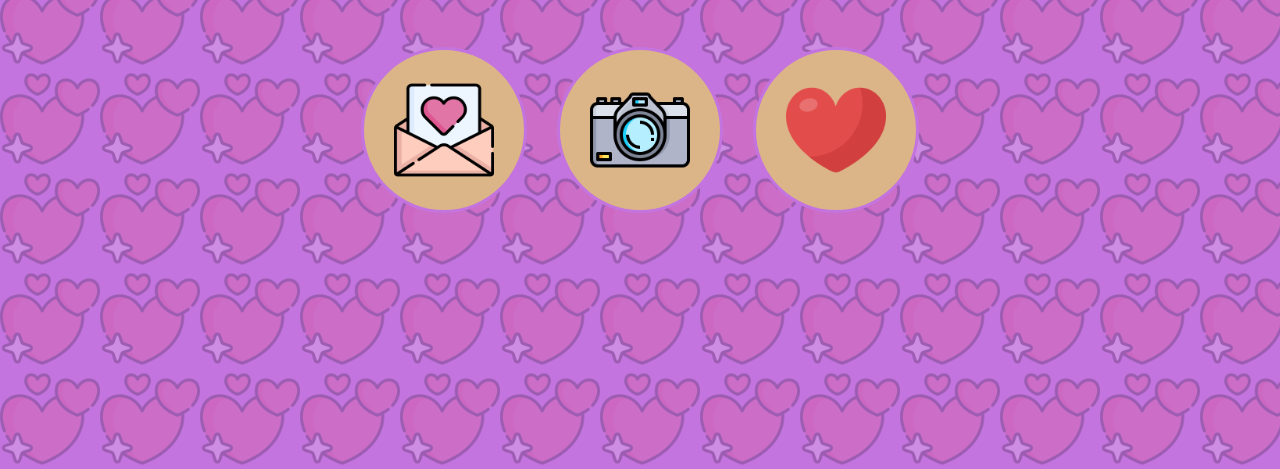
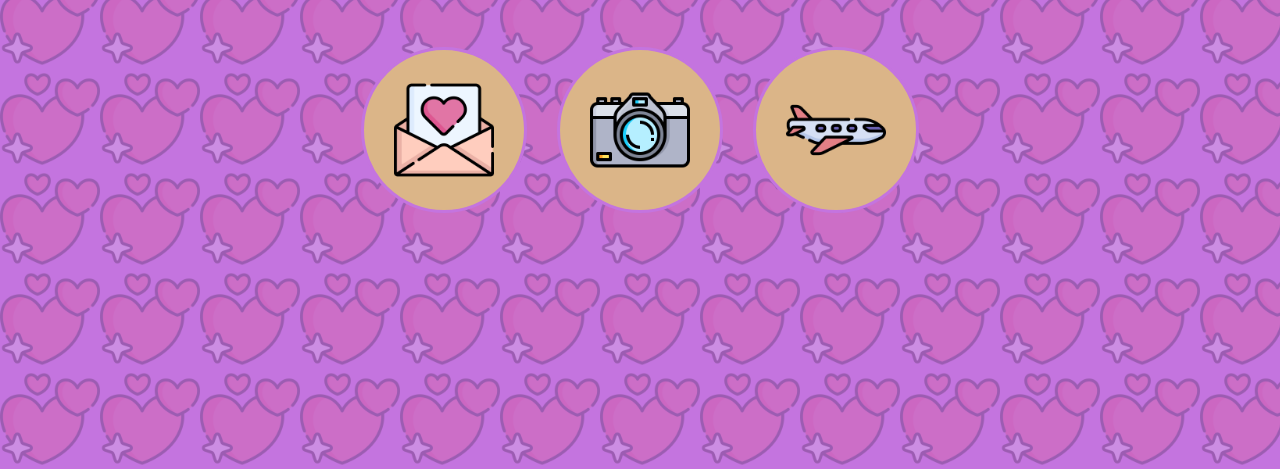
Before and after one commit to cgm000000/cgm000000.github.io, a plain HTML site: page inicio.html in a window 1280 px wide. Shown: the part 331-800 px from the top of the page. Drawn offline with Linux system fonts and the light colour scheme.

Commit message:
Add files via upload

```diff
--- a/inicio.html
+++ b/inicio.html
@@ -90,9 +90,11 @@
                 <div class="circle"><img style="width: 100px ;height: 100px;" src="imagenes/camara-reflex-digital.png" alt="Otros"></div>
             </div>
         </a>
-        <div class="section">
-            <div class="circle"><img style="width: 100px ;height: 100px;" src="imagenes/corazon.png" alt="Otros"></div>
-        </div>
+        <a href="viaje.html">
+            <div class="section">
+                <div class="circle"><img style="width: 100px ;height: 100px;" src="imagenes/avion.png" alt="Otros"></div>
+            </div>
+        </a>
     </div>
 </body>
 </html>
```
